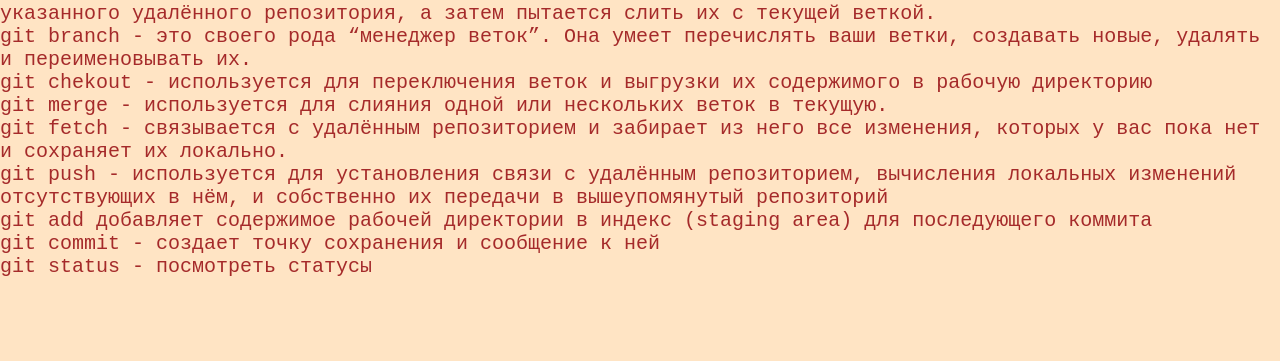
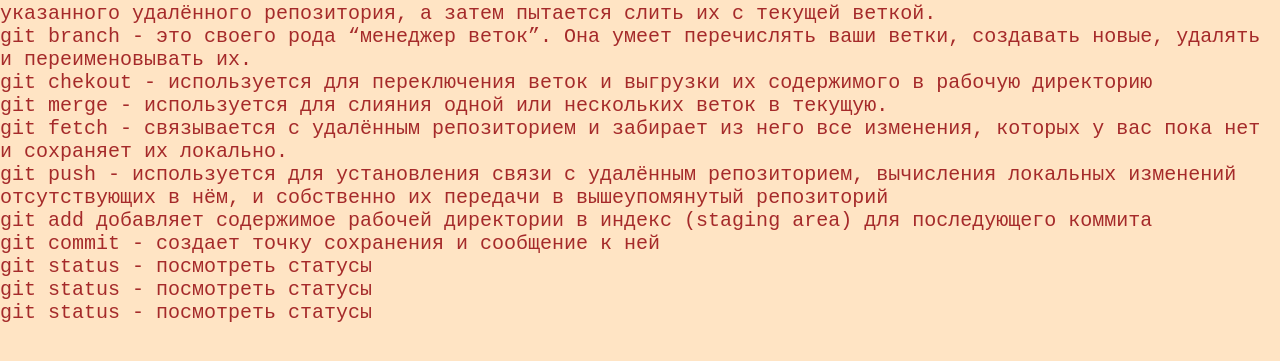
Before and after one commit to kursweb21/lessons, a plain HTML site: page index.html in a window 1280 px wide. Shown: the part 123-484 px from the top of the page. Drawn offline with Linux system fonts and the light colour scheme.

Commit message:
пробная запись

```diff
--- a/index.html
+++ b/index.html
@@ -25,6 +25,8 @@
             <li>git add добавляет содержимое рабочей директории в индекс (staging area) для последующего коммита</li>
             <li>git commit - создает точку сохранения и сообщение к ней</li>
             <li>git status -  посмотреть статусы</li>
+            <li>git status -  посмотреть статусы</li>
+            <li>git status -  посмотреть статусы</li>
         </ul>
     </section>
 </body>
```
